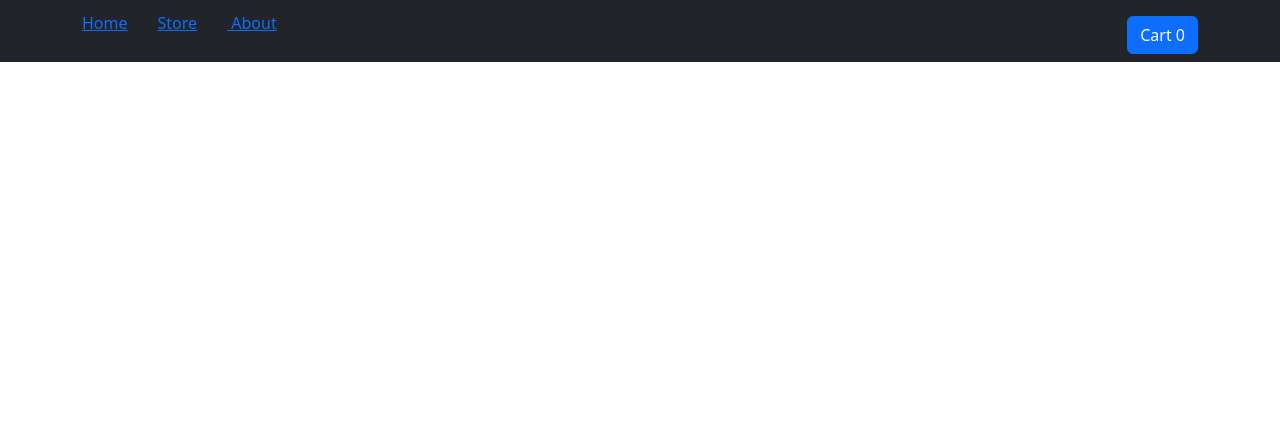
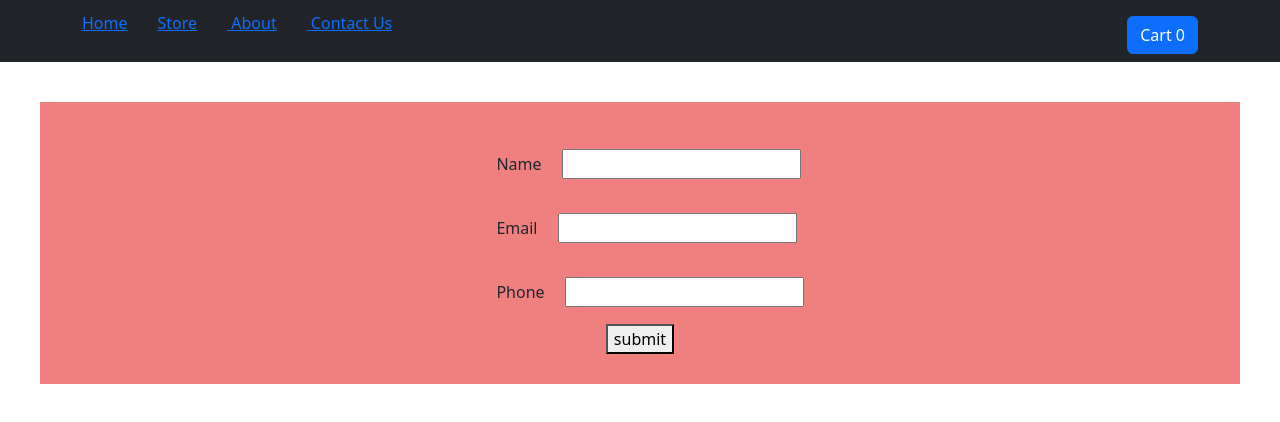
Before and after one commit to PavankumarMula/ecommerce, a React (Create React App) app: page /ContactUs in a window 1280 px wide. Shown: the top 422 px of the page. Built offline with nearby package versions, Linux system fonts and the light colour scheme.

Commit message:
Contact us

```diff
--- a/src/App.js
+++ b/src/App.js
@@ -4,6 +4,7 @@ import About from "./Components/About";
 import Cart from "./Components/Cart";
 import NavBar from "./Components/NavBar";
 import Home from "./Components/Home";
+import Contact from "./Components/Contact";
 import { useState } from "react";
 import CartContext from "./Components/CartContext";
 import { BrowserRouter,Switch,Route } from "react-router-dom";
@@ -28,6 +29,7 @@ function App(props) {
 </Route>
 
     <Route path="/home" exact component={Home}></Route>
+    <Route path="/ContactUs" exact component={Contact}></Route>
     </Switch>
      </BrowserRouter>
   </CartContext>
--- /dev/null
+++ b/src/Components/Contact.css
@@ -0,0 +1,11 @@
+.form{
+    display: flex;
+    justify-content: center;
+    margin: 40px;
+    padding: 30px;
+    background-color: lightcoral;
+}
+.form label{
+    margin: 10PX;
+    padding: 10px;
+}
--- /dev/null
+++ b/src/Components/Contact.js
@@ -0,0 +1,40 @@
+import React, {useRef} from 'react'
+import './Contact.css'
+const Contact = ()=>{
+    const Name=useRef('')
+    const Email=useRef('')
+    const Phone=useRef('')
+   async function submitHandler(event){
+        event.preventDefault();
+        const user= {
+            name:Name.current.value,
+            Email:Email.current.value,
+            Phone:Phone.current.value
+        }
+       const promise=await fetch('https://react-92f28-default-rtdb.firebaseio.com/movies.json',{
+            method:'POST',
+            body:JSON.stringify(user)
+        })
+        const data=await promise.json();
+        console.log(data)
+    }
+
+    return <div className='form'>
+        <form onSubmit={submitHandler}>
+      <div>
+         <label htmlFor='Name'>Name</label>
+         <input type='text' id='Name' ref={Name} />
+       </div>
+       <div>
+        <label htmlFor='Email'>Email</label>
+         <input type='email'  id='Email' ref={Email}></input>
+       </div>
+       <div>
+         <label htmlFor='Phone'>Phone</label>
+         <input type='text' id='Phone' ref={Phone} />
+       </div>
+      <center><button>submit</button></center>
+     </form>
+    </div>
+}
+export default Contact
--- a/src/Components/NavBar.js
+++ b/src/Components/NavBar.js
@@ -21,6 +21,9 @@ const length=CartCtx.items.length;
           <Link to='/about'> <li className="d-inline" style={{marginRight:"30px"}}>
             About
           </li></Link>
+          <Link to='/ContactUs'> <li className="d-inline" style={{marginRight:"30px"}}>
+            Contact Us
+          </li></Link>
 
         </ul>
           <Button
```
